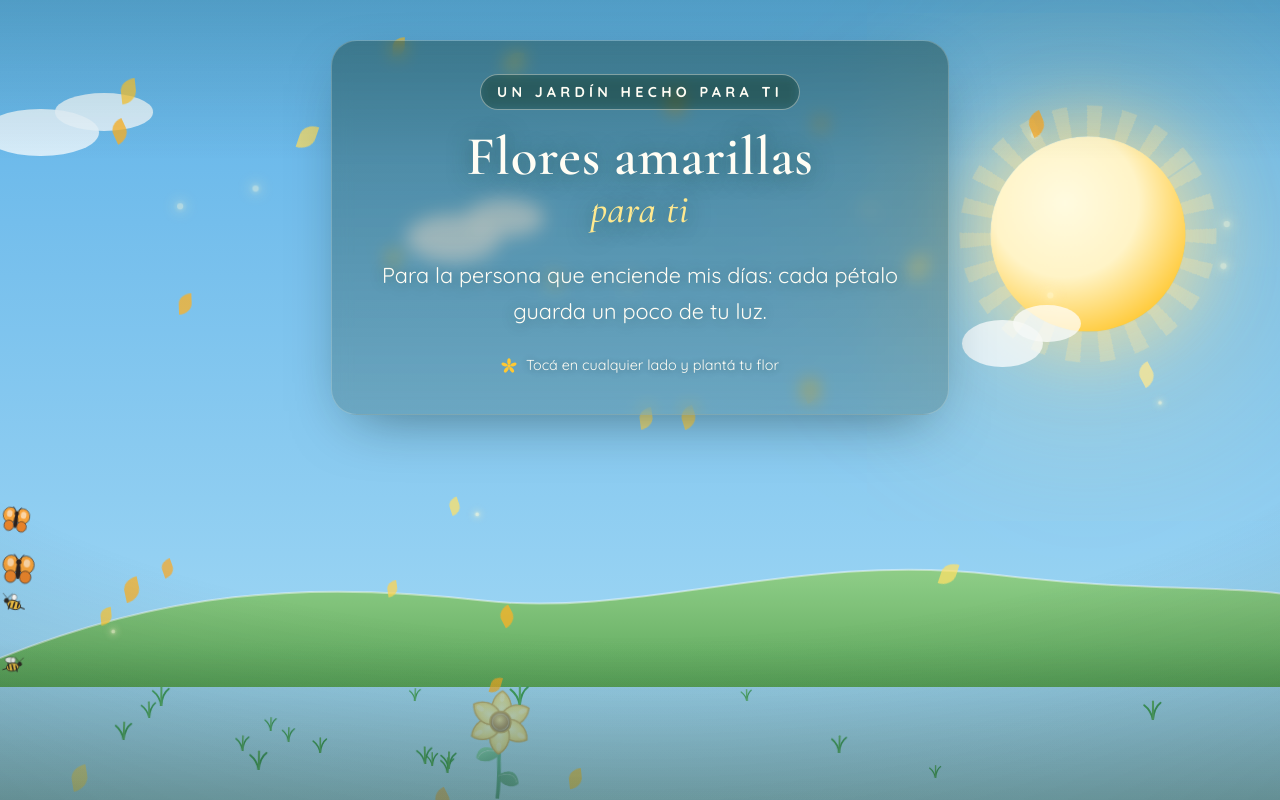
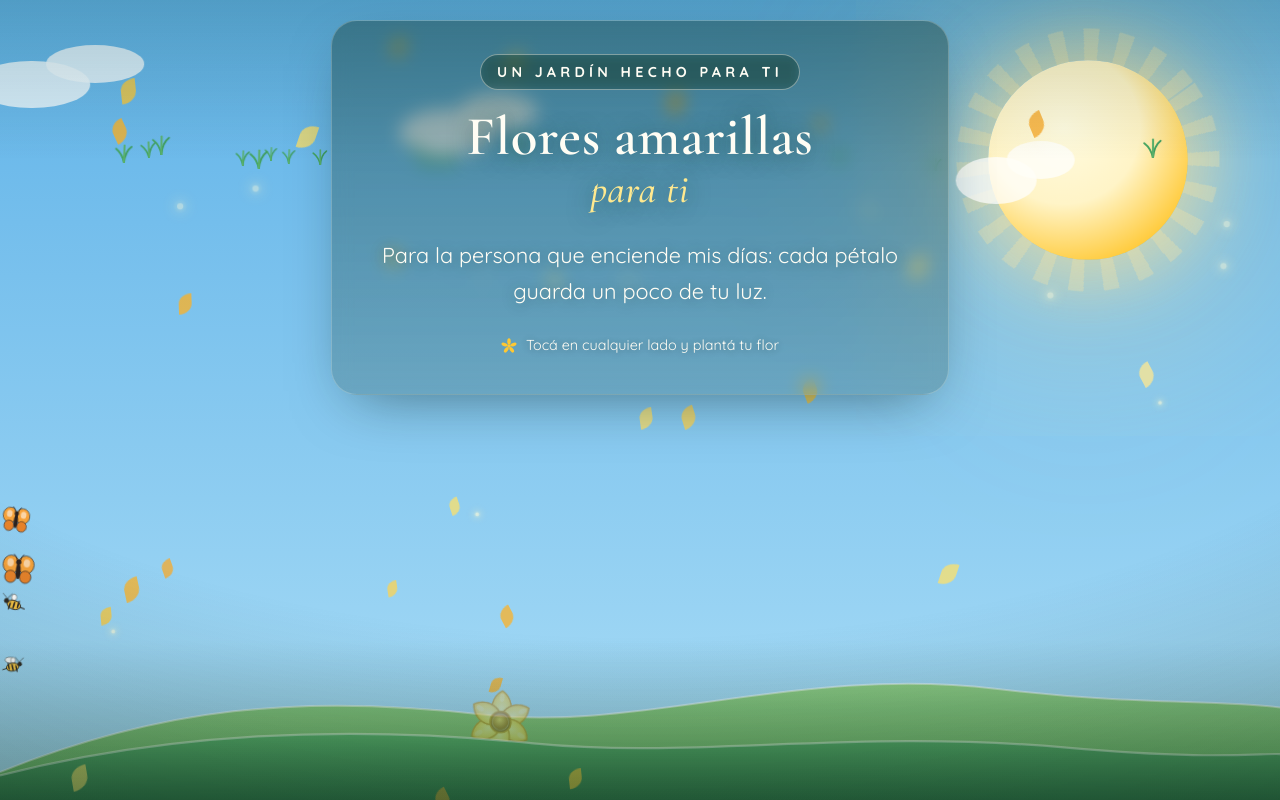
Before and after one commit to Blade7z/Flores, a React (Vite) app: page / in a window 1280 px wide. Both pictures are taken after a click on the button "Ábreme". Shown: the top 800 px of the page. Built offline with nearby package versions, Linux system fonts and the light colour scheme.

Commit message:
fix: colinas fijas al fondo sin cortes, pasto restaurado y destellos alineados al scroll

```diff
--- a/src/index.css
+++ b/src/index.css
@@ -104,7 +104,7 @@ body {
   position: relative;
   height: 220vh;
   min-height: 100vh;
-  overflow: hidden;
+  overflow-x: hidden;
   user-select: none;
   -webkit-tap-highlight-color: transparent;
   background: linear-gradient(
@@ -117,7 +117,12 @@ body {
   cursor: crosshair;
 }
 
-.scene--dark,
+.scene--dark {
+  height: 100vh;
+  overflow: hidden;
+  cursor: default;
+}
+
 .scene--dark * {
   cursor: default;
 }
@@ -127,18 +132,14 @@ body {
 
    SUN ---------------------------------------------------- */
 .sun {
-  position: absolute;
+  position: fixed;
   left: auto;
-  top: 6%;
+  top: clamp(1rem, 4vh, 3.5rem);
   right: clamp(1rem, 5vw, 5.5rem);
   width: clamp(130px, 20vw, 280px);
   aspect-ratio: 1;
   pointer-events: none;
-  animation:
-    sun-breathe var(--dur-slow) ease-in-out infinite,
-    sun-follow 1s linear;
-  animation-timeline: auto, scroll(root);
-  animation-range: auto, 0% 100%;
+  animation: sun-breathe var(--dur-slow) ease-in-out infinite;
 }
 
 .sun__disc {
@@ -176,10 +177,7 @@ body {
   50% { scale: 1.035; }
 }
 
-@keyframes sun-follow {
-  0% { translate: 0 0; }
-  100% { translate: 0 52vh; }
-}
+
 
 @keyframes rotate {
   to { transform: rotate(360deg); }
@@ -187,7 +185,7 @@ body {
 
 /* CLOUDS ------------------------------------------------ */
 .cloud {
-  position: absolute;
+  position: fixed;
   left: -30%;
   top: 10%;
   width: clamp(160px, 24vw, 300px);
@@ -228,17 +226,17 @@ body {
 
 /* HILLS ------------------------------------------------- */
 .hill {
-  position: sticky;
-  bottom: 0;
+  position: fixed;
+  bottom: -1px;
   left: 0;
   right: 0;
   width: 100%;
   pointer-events: none;
   line-height: 0;
 }
+
 .hill svg {
   width: 100%;
-  height: auto;
   display: block;
 }
 
@@ -248,8 +246,34 @@ body {
 
 .hill--far {
   z-index: 2;
-  bottom: -6%;
   opacity: 0.96;
+}
+
+/* GRASS TUFTS ------------------------------------------- */
+.tufts {
+  position: fixed;
+  left: 0;
+  right: 0;
+  bottom: 0;
+  height: 22vh;
+  z-index: 6;
+  pointer-events: none;
+}
+
+.tuft {
+  position: absolute;
+  animation: tuft-sway var(--tuSway, 3.4s) var(--ease-sway) var(--tuDelay, 0s) infinite;
+  transform-origin: 50% 100%;
+}
+
+.tuft svg {
+  display: block;
+  width: 100%;
+}
+
+@keyframes tuft-sway {
+  0%, 100% { transform: rotate(-2.5deg); }
+  50% { transform: rotate(2.5deg); }
 }
 
 /* FLOWER FIELD ------------------------------------------ */
@@ -521,7 +545,7 @@ body {
   flex-direction: column;
   align-items: center;
   justify-content: flex-start;
-  padding: 0 var(--space-s);
+  padding: clamp(1rem, 2.5vh, 2.5rem) var(--space-s) 0;
   text-align: center;
   pointer-events: none;
 }
@@ -529,7 +553,7 @@ body {
 .overlay__inner {
   pointer-events: auto;
   max-width: 46rem;
-  margin-top: clamp(3.5vh, 5vh, 7vh);
+  margin-top: 0;
   padding: clamp(1.4rem, 2.6vw, 2.4rem) clamp(1.25rem, 3vw, 2.75rem);
   border: 1px solid rgba(255, 253, 244, 0.22);
   border-radius: 26px;
@@ -740,7 +764,7 @@ body {
 
 /* BURSTS (sparkles) -------------------------------------- */
 .bursts {
-  position: fixed;
+  position: absolute;
   inset: 0;
   z-index: 11;
   pointer-events: none;
```
